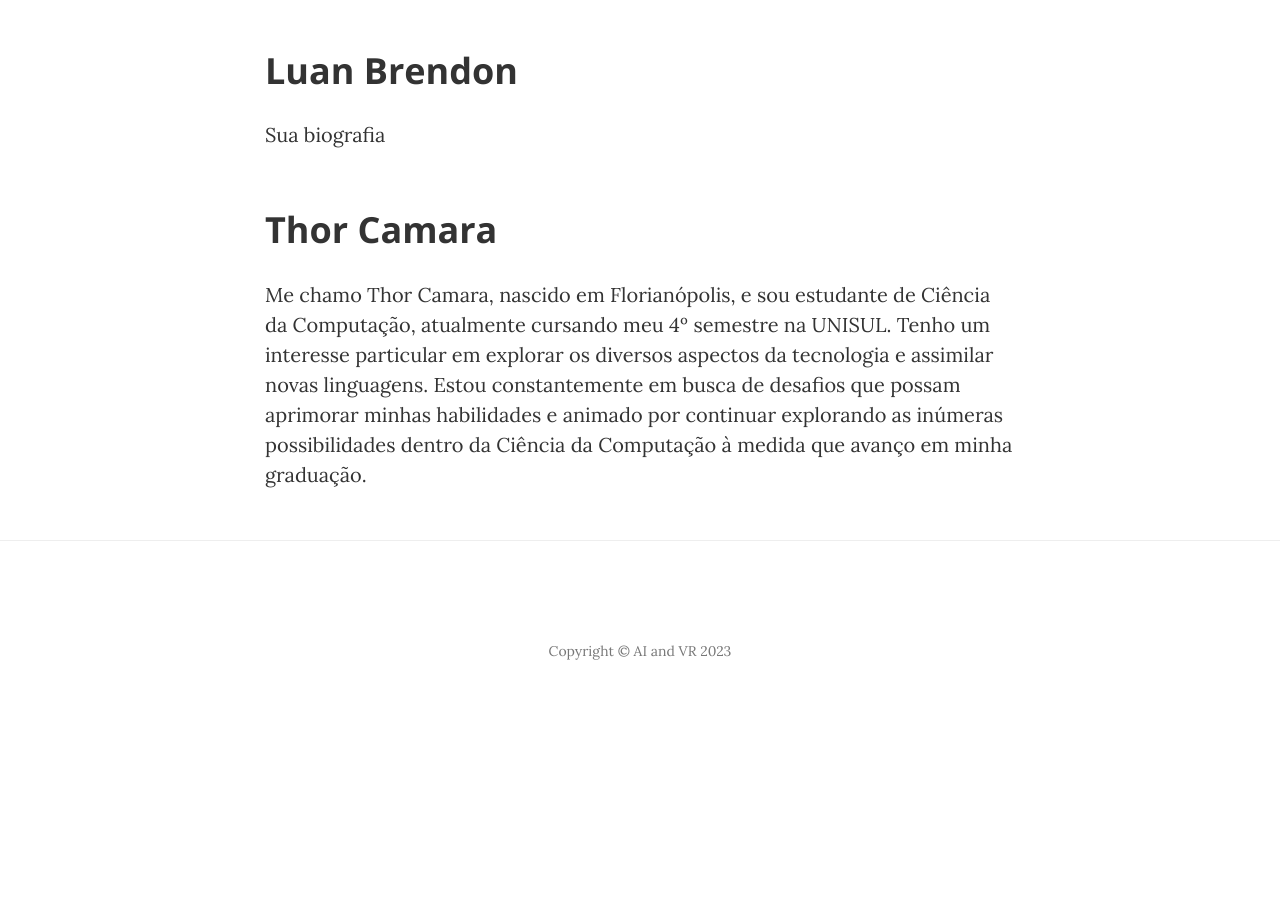
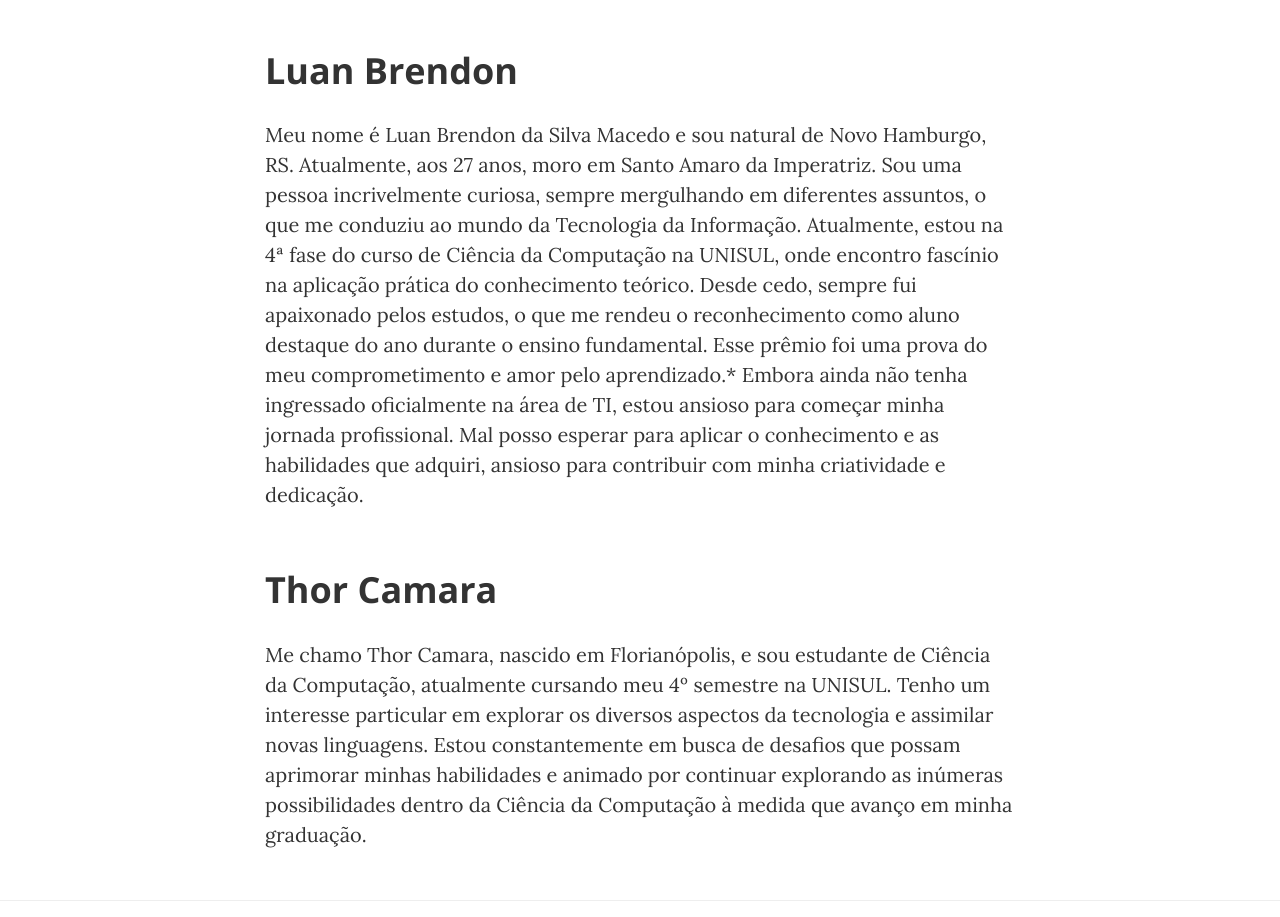
Before and after one commit to Guilhermeme14/Blog-a3, a website: page about.html in a window 1280 px wide. Shown: the part 1260-2177 px from the top of the page. Before the commit the page ends 1987 px from the top, so only its background shows below. Drawn offline with nearby package versions, Linux system fonts and the light colour scheme.

Commit message:
adicionei biografia

```diff
--- a/about.html
+++ b/about.html
@@ -108,7 +108,10 @@
 
                 <h2 class="section-heading">Luan Brendon</h2>
 
-                <p>Sua biografia</p>
+                <p>Meu nome é Luan Brendon da Silva Macedo e sou natural de Novo Hamburgo, RS. Atualmente, aos 27 anos, moro em Santo Amaro da Imperatriz. Sou uma pessoa incrivelmente curiosa, sempre mergulhando em diferentes assuntos, o que me conduziu ao mundo da Tecnologia da Informação. Atualmente, estou na 4ª fase do curso de Ciência da Computação na UNISUL, onde encontro fascínio na aplicação prática do conhecimento teórico.
+                    Desde cedo, sempre fui apaixonado pelos estudos, o que me rendeu o reconhecimento como aluno destaque do ano durante o ensino fundamental. Esse prêmio foi uma prova do meu comprometimento e amor pelo aprendizado.*
+                    Embora ainda não tenha ingressado oficialmente na área de TI, estou ansioso para começar minha jornada profissional. Mal posso esperar para aplicar o conhecimento e as habilidades que adquiri, ansioso para contribuir com minha criatividade e dedicação.
+                    </p>
 
                 <h2 class="section-heading">Thor Camara</h2>
 
```
